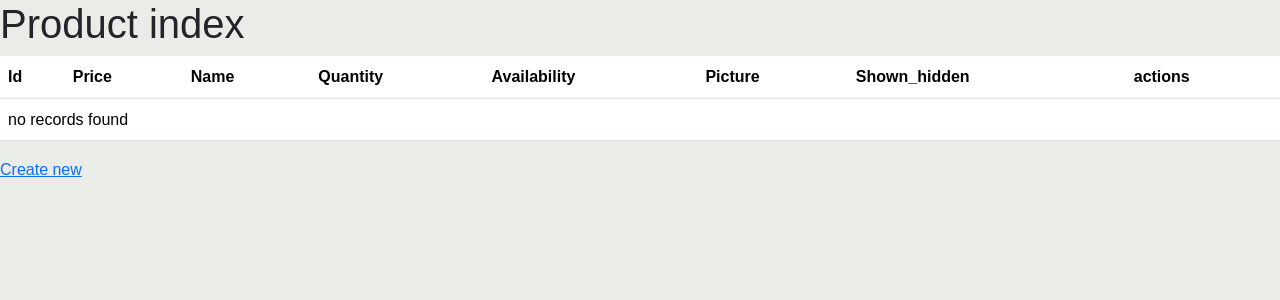
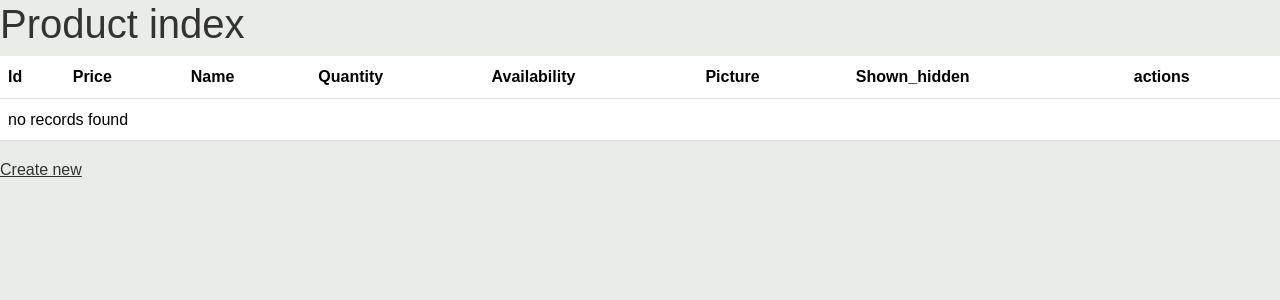
Before and after one commit to DmitriiMal/web-shop-project, a Symfony app: template templates/product/index.html.twig in a window 1280 px wide. Shown: the top 300 px of the page. Run offline with Twig, Linux system fonts and the light colour scheme; the template is opened without the code that fills it, so the values that code supplies are empty; some libraries are stand-ins or nearby versions.

Commit message:
variables

```diff
--- a/public/css/style.css
+++ b/public/css/style.css
@@ -4,9 +4,15 @@
 }
 
 body {
-  font-family: 'Dosis', sans-serif;
+  font-family: "Dosis", sans-serif;
   line-height: 1.6;
   background: #eaece8;
+  color: #333;
+  background-color: #eaece8;
+}
+
+a {
+  color: #333;
 }
 
 .container-prim {
@@ -17,4 +23,4 @@ body {
 .grid-container {
   display: grid;
   grid-template-columns: repeat(auto-fit, minmax(280px, 1fr));
-} /*# sourceMappingURL=style.css.map */
+}/*# sourceMappingURL=style.css.map */
--- a/public/css/style.scss
+++ b/public/css/style.scss
@@ -13,6 +13,12 @@ body {
   font-family: 'Dosis', sans-serif;
   line-height: 1.6;
   background: $light-color;
+  color: $text-color;
+  background-color: $light-color;
+}
+
+a {
+  color: $text-color;
 }
 
 .container-prim {
```
Also changed, not shown: public/css/_variables.scss (+11 -0 lines), 1 other file.
